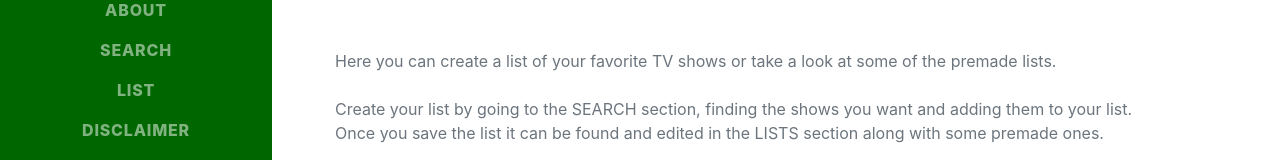
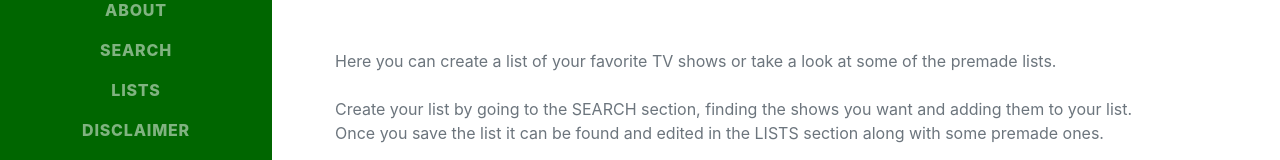
Before and after one commit to dmajic90/simple-website-preview, a React (Create React App) app: page / in a window 1280 px wide. Shown: the part 353-513 px from the top of the page. Built offline with nearby package versions, Linux system fonts and the light colour scheme.

Commit message:
updated to work with new text changes

```diff
--- a/src/components/navigation.jsx
+++ b/src/components/navigation.jsx
@@ -72,12 +72,12 @@ export default class Navigation extends Component {
             </NavItem>
             <NavItem>
               <NavLink
-                href='#list'
+                href='#lists'
                 onClick={e => {
-                  this.handleClick(e, 'list');
+                  this.handleClick(e, 'lists');
                 }}
               >
-                List
+                Lists
               </NavLink>
             </NavItem>
             <NavItem>
```
